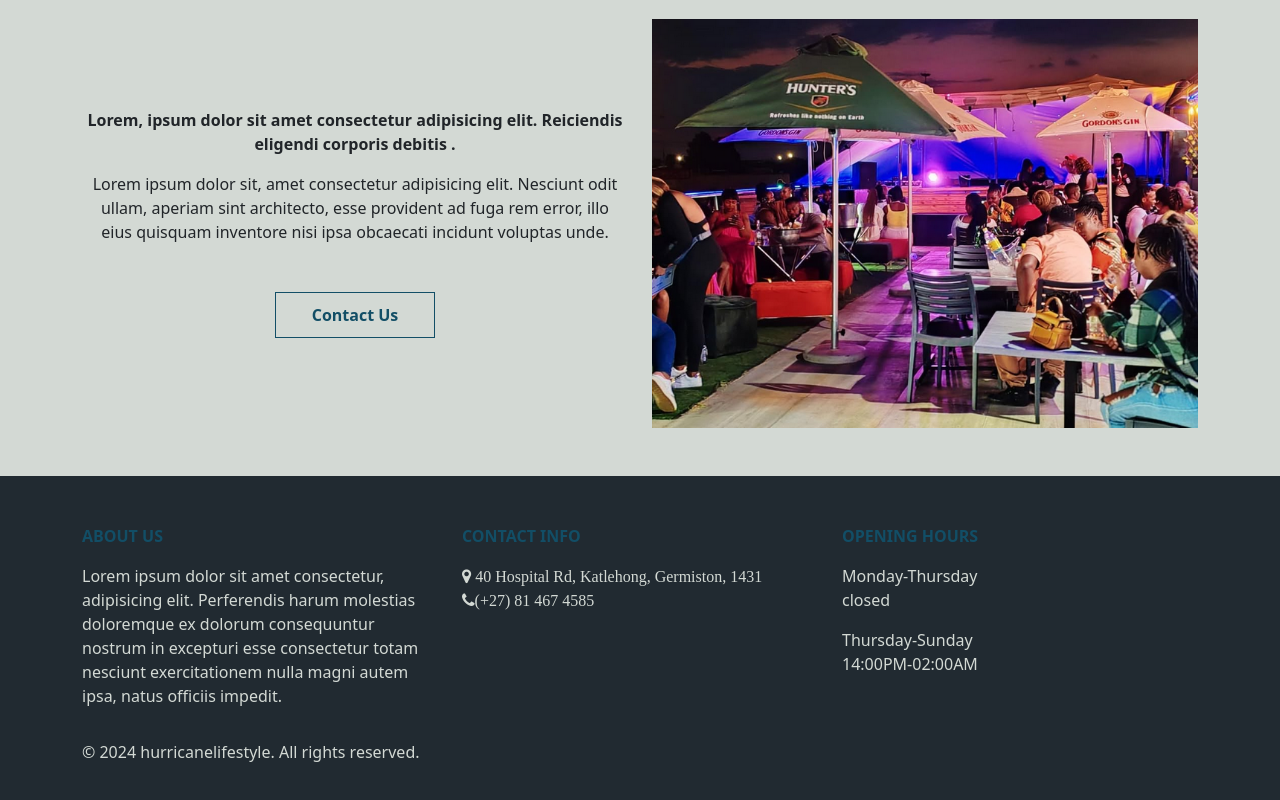
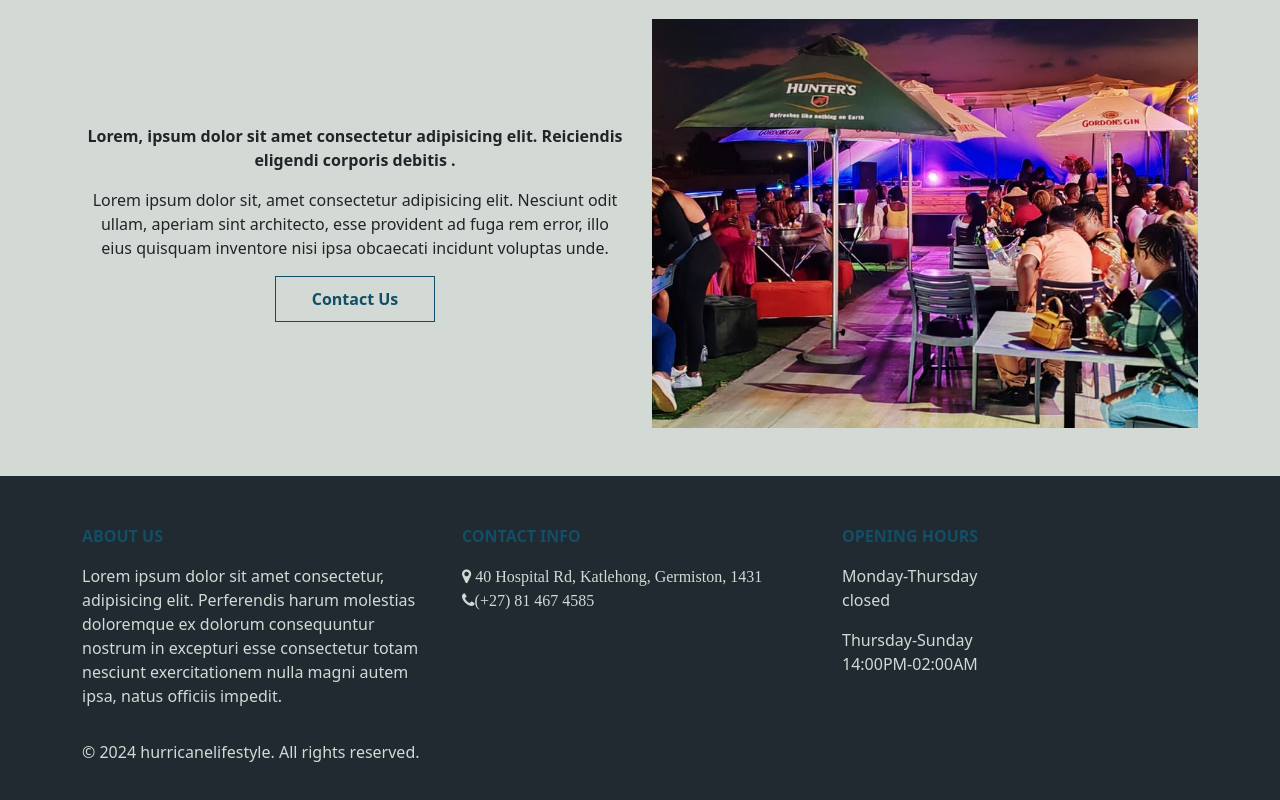
Before and after one commit to Shumani-Simeli/Grandlifestyle, a plain HTML site: page about.html in a window 1280 px wide. Shown: the part 2097-2897 px from the top of the page. Drawn offline with nearby package versions, Linux system fonts and the light colour scheme.

Commit message:
fixed responsivenes

```diff
--- a/about.html
+++ b/about.html
@@ -111,7 +111,7 @@
                     <p class="fw-bold">
                         Lorem, ipsum dolor sit amet consectetur adipisicing elit. Reiciendis eligendi corporis debitis .
                     </p>
-                    <p class="mb-5">
+                    <p class="mb-3">
                         Lorem ipsum dolor sit, amet consectetur adipisicing elit. Nesciunt odit ullam, aperiam sint architecto, esse provident ad fuga rem error, illo eius quisquam inventore nisi ipsa obcaecati incidunt voluptas unde.
                     </p>
                     <a href="./contact.html" class="button mx-auto">
```
